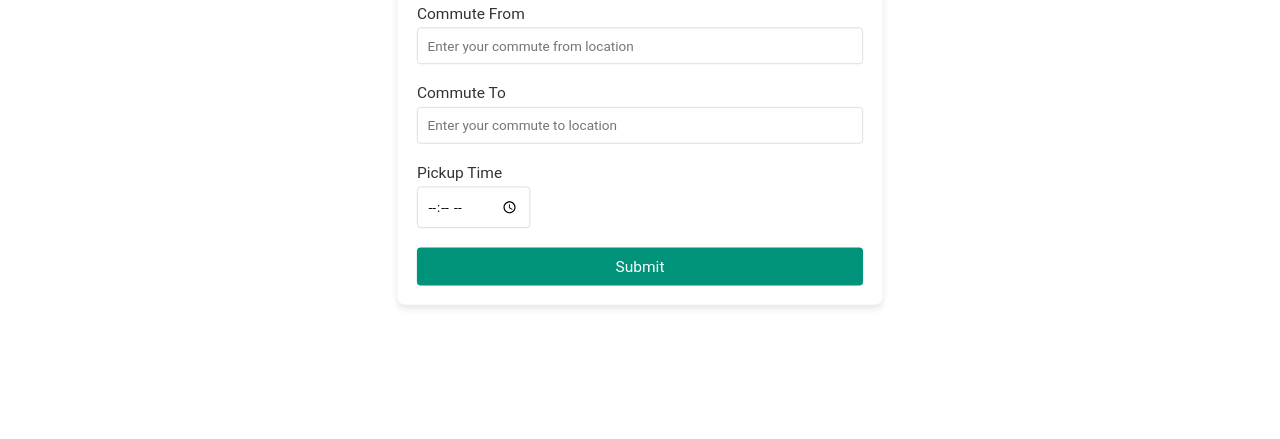
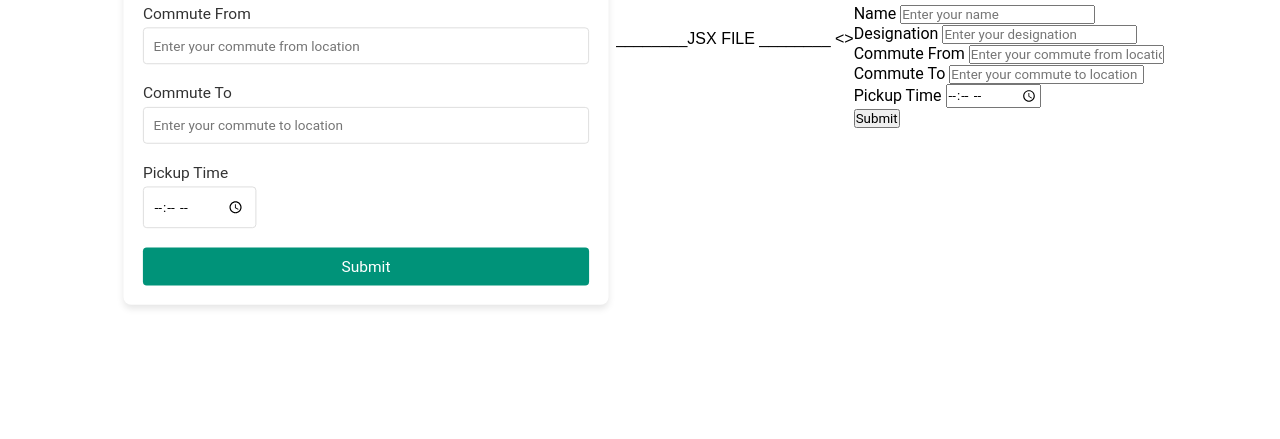
Before and after one commit to praveen24sriv/Hack, a plain HTML site: page profile/index.html in a window 1280 px wide. Shown: the part 361-800 px from the top of the page. Drawn offline with Linux system fonts and the light colour scheme.

Commit message:
Update index.html

```diff
--- a/profile/index.html
+++ b/profile/index.html
@@ -36,3 +36,64 @@
     </div>
 </body>
 </html>
+
+________JSX FILE ________
+
+<>
+  <meta charSet="UTF-8" />
+  <meta name="viewport" content="width=device-width, initial-scale=1.0" />
+  <title>Profile Setup</title>
+  <link rel="stylesheet" href="style.css" />
+  <div className="container">
+    <h1>Profile Setup</h1>
+    <form action="#" method="POST" id="profile-form">
+      <div className="form-group">
+        <label htmlFor="name">Name</label>
+        <input
+          type="text"
+          id="name"
+          name="name"
+          placeholder="Enter your name"
+          required=""
+        />
+      </div>
+      <div className="form-group">
+        <label htmlFor="designation">Designation</label>
+        <input
+          type="text"
+          id="designation"
+          name="designation"
+          placeholder="Enter your designation"
+          required=""
+        />
+      </div>
+      <div className="form-group">
+        <label htmlFor="commuteFrom">Commute From</label>
+        <input
+          type="text"
+          id="commuteFrom"
+          name="commuteFrom"
+          placeholder="Enter your commute from location"
+          required=""
+        />
+      </div>
+      <div className="form-group">
+        <label htmlFor="commuteTo">Commute To</label>
+        <input
+          type="text"
+          id="commuteTo"
+          name="commuteTo"
+          placeholder="Enter your commute to location"
+          required=""
+        />
+      </div>
+      <div className="form-group">
+        <label htmlFor="pickupTime">Pickup Time</label>
+        <input type="time" id="pickupTime" name="pickupTime" required="" />
+      </div>
+      <button type="submit" className="submit-btn">
+        Submit
+      </button>
+    </form>
+  </div>
+</>
```
